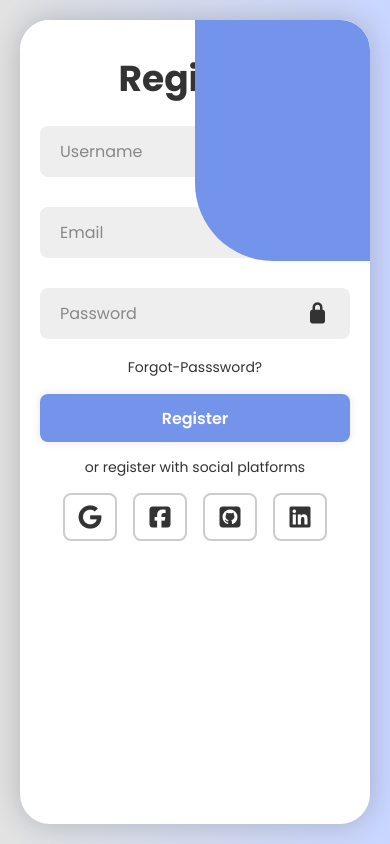
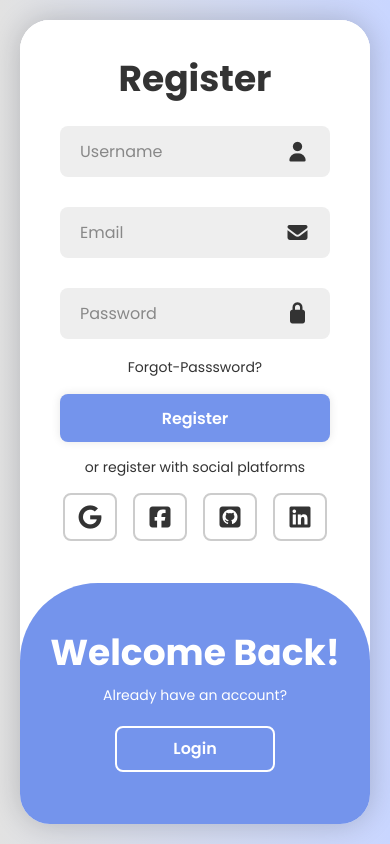
Before and after one commit to HarshrajNoob/CollabWithFriends, a plain HTML site: page index.html in a window 390 px wide. Both pictures are taken after a click on the button "Register". Drawn offline with Linux system fonts and the light colour scheme.

Commit message:
Adding responsive code

```diff
--- a/style.css
+++ b/style.css
@@ -220,21 +220,21 @@
     }
 
     .toggle-box::before{
+        content: "";
+        position: absolute;
+        color: black;
         left: 0;
         top: -270%;
         width: 100%;
         height: 300%;
         border-radius: 20vw;
+        z-index: 2;
+        transition: 1.8s ease-in-out;
     }
 
-    .container.active .togggle-box::before{
+    .container.active .toggle-box::before{
         left: 0;
         top: 70%;
-    }
-
-    .container.active .toggle-panel.toggle-left{
-        left: 0;
-        top: -30%;
     }
 
     .toggle-panel{
@@ -244,23 +244,23 @@
 
     .toggle-panel.toggle-left{
         top: 0;
+        transition-delay: 1.2s;
+    }
+
+    .container.active .toggle-panel.toggle-left{
+        left: 0;
+        top: -30%;
+        transition-delay: 0.6s;
     }
 
     .toggle-panel.toggle-right{
         right: 0;
         bottom: -30%;
+        transition-delay: 0.6s;
     }
 
     .container.active .toggle-panel.toggle-right{
         bottom: 0;
+        transition-delay: 1.2s;
     }
 }
-
-@media screen and (max-width: 400px){
-    .form-box{
-        padding: 20px;
-    }
-    .toggle-panel h1{
-        font-size: 30px;
-    }
-}
```
